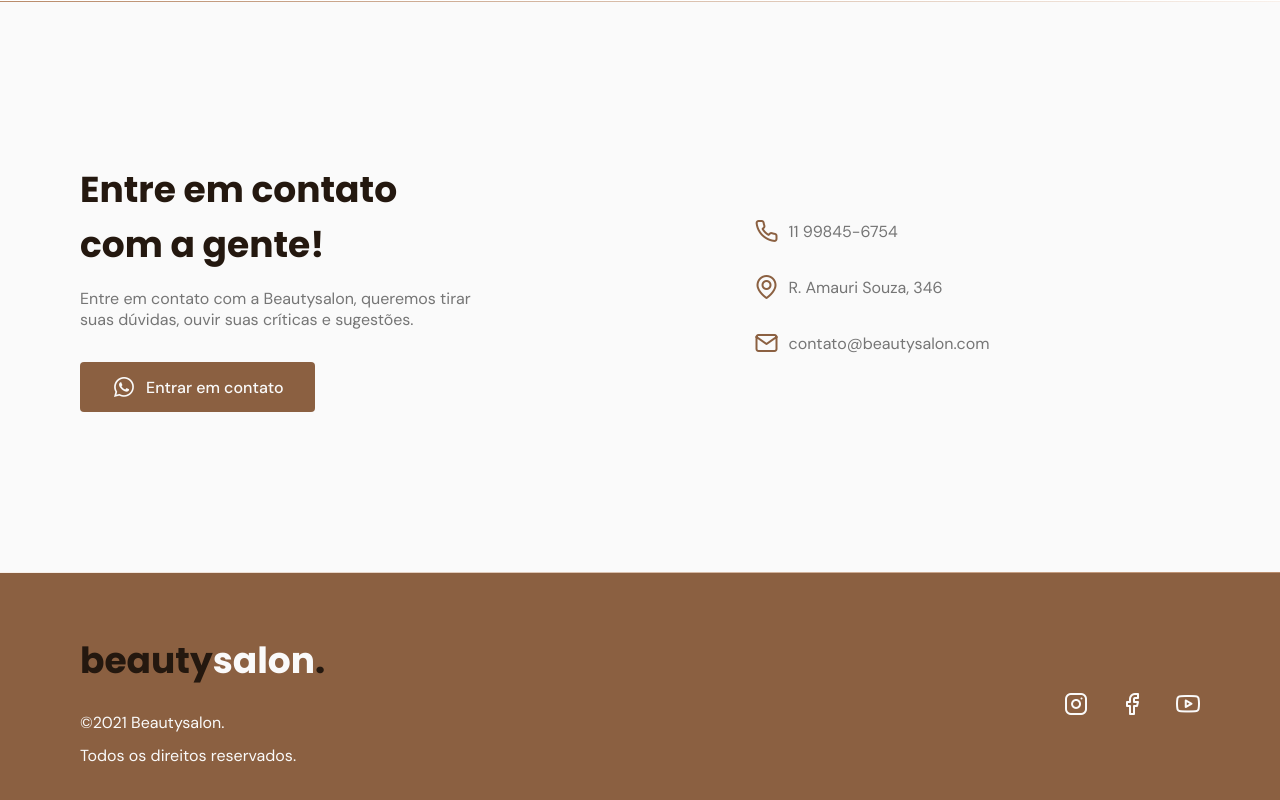
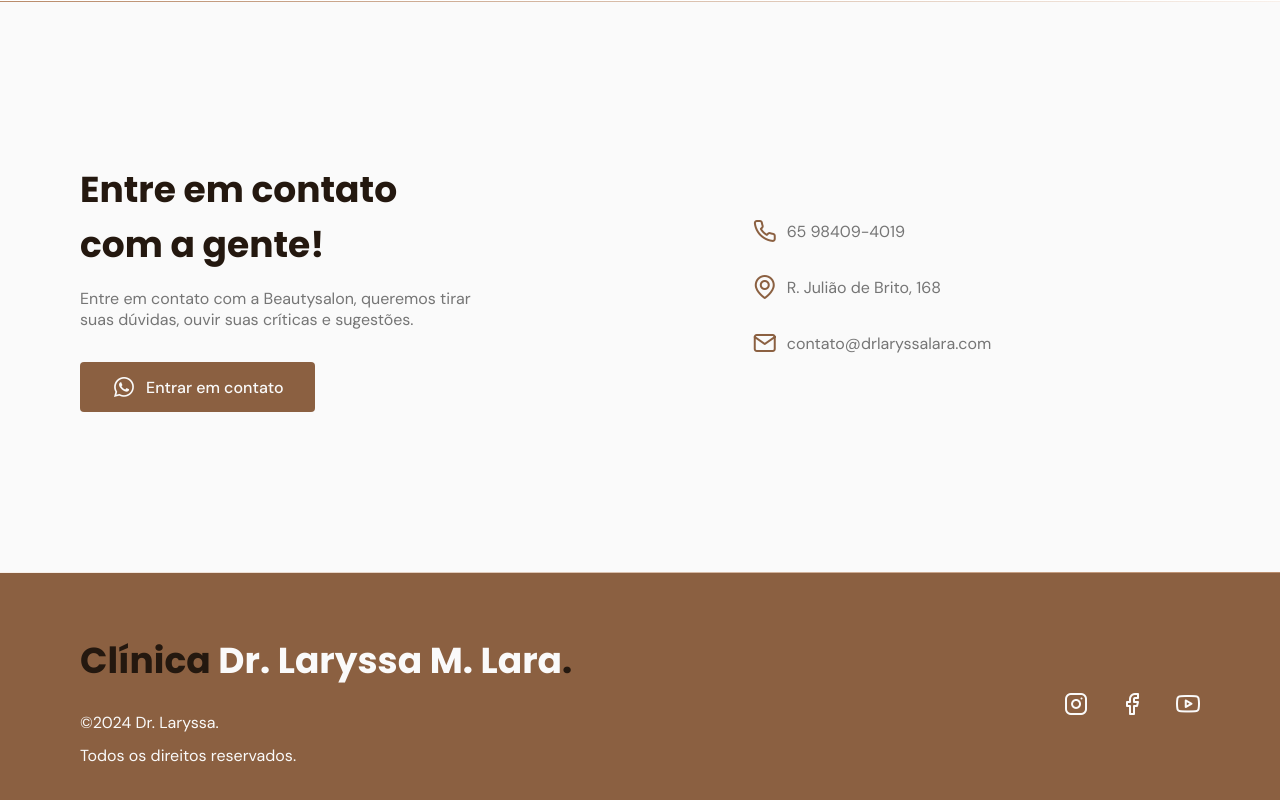
Before and after one commit to mepdl/Site-Odont.-Laryssa, a plain HTML site: page index.html in a window 1280 px wide. Shown: the part 3373-4173 px from the top of the page. Drawn offline with nearby package versions, Linux system fonts and the light colour scheme; files whose address does not match are found by name.

Commit message:
Vers. 02

```diff
--- a/index.html
+++ b/index.html
@@ -233,9 +233,9 @@
 
           <div class="links">
             <ul class="grid">
-              <li><i class="icon-phone"></i> 11 99845-6754</li>
-              <li><i class="icon-map-pin"></i> R. Amauri Souza, 346</li>
-              <li><i class="icon-mail"></i> contato@beautysalon.com</li>
+              <li><i class="icon-phone"></i> 65 98409-4019</li>
+              <li><i class="icon-map-pin"></i> R. Julião de Brito, 168</li>
+              <li><i class="icon-mail"></i> contato@drlaryssalara.com</li>
             </ul>
           </div>
         </div>
@@ -247,19 +247,19 @@
     <footer class="section">
       <div class="container grid">
         <div class="brand">
-          <a class="logo logo-alt" href="#home">beauty<span>salon</span>.</a>
-          <p>©2021 Beautysalon.</p>
+          <a class="logo logo-alt" href="#home">Clínica <span>Dr. Laryssa M. Lara</span>.</a>
+          <p>©2024 Dr. Laryssa.</p>
           <p>Todos os direitos reservados.</p>
         </div>
 
         <div class="social grid">
-          <a href="https://instagram.com" target="_blank">
+          <a href="https://www.instagram.com/dra.laryssamota" target="_blank">
             <i class="icon-instagram"></i>
           </a>
-          <a href="https://facebook.com" target="_blank">
+          <a href="#" target="_blank">
             <i class="icon-facebook"></i
           ></a>
-          <a href="https://youtube.com" target="_blank"
+          <a href="#" target="_blank"
             ><i class="icon-youtube"></i
           ></a>
         </div>
```
